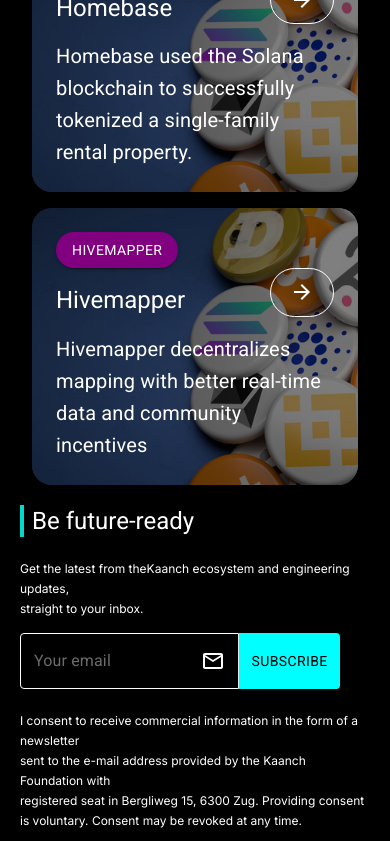
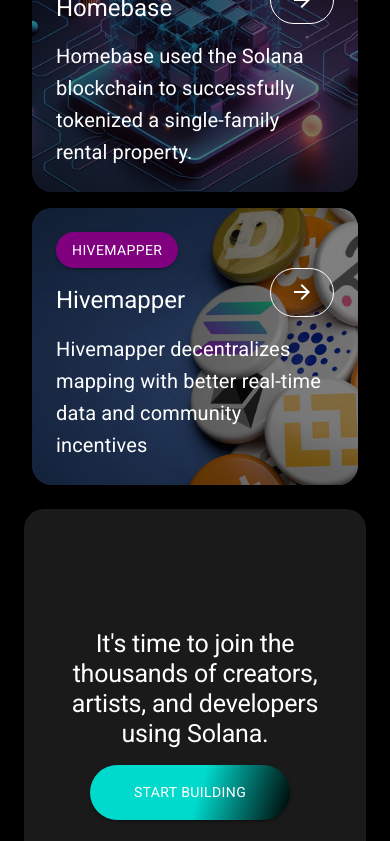
Before and after one commit to nagendrasha/kaanch, a Next.js app: page / in a window 390 px wide. Shown: the part 3902-4743 px from the top of the page. Built offline with nearby package versions, Linux system fonts and the light colour scheme.

Commit message:
bg changes

```diff
--- a/src/components/Homepage.jsx
+++ b/src/components/Homepage.jsx
@@ -15,6 +15,8 @@
 import ArrowForwardIcon from "@mui/icons-material/ArrowForward";
 import ArrowCircleRightOutlinedIcon from "@mui/icons-material/ArrowCircleRightOutlined";
 import crypto from "../assets/crypto.jpg";
+import blockchain from "../assets/Blockchain.png";
+import bg1 from "../assets/bg1.jpg";
 import SlidesComp from "./SlidesComp";
 import Typewriter from "typewriter-effect";
 
@@ -30,7 +32,7 @@
   {
     id: 2,
     title: "Homebase",
-    image: crypto,
+    image: blockchain,
     desc: "Homebase used the Solana blockchain to successfully tokenized a single-family rental property.",
     link: "https://www.bobaguy.com/",
     aos: "fade-up",
@@ -74,7 +76,6 @@
 ];
 
 const Homepage = () => {
-
   const [isMobile, setIsMobile] = useState(window.innerWidth <= 768);
 
   useEffect(() => {
@@ -82,11 +83,11 @@
       setIsMobile(window.innerWidth <= 768);
     };
 
-    window.addEventListener('resize', handleResize);
+    window.addEventListener("resize", handleResize);
 
     // Cleanup event listener on component unmount
     return () => {
-      window.removeEventListener('resize', handleResize);
+      window.removeEventListener("resize", handleResize);
     };
   }, []);
 
@@ -397,7 +398,7 @@
               color: "white",
               border: "1px solid white",
               float: "right",
-              mt:{lg:2,sm:2,xs:2}
+              mt: { lg: 2, sm: 2, xs: 2 },
             }}
           >
             GO TO CASE STUDIES <ArrowForwardIcon sx={{ color: "white" }} />
@@ -409,7 +410,7 @@
           sx={{
             position: "relative",
             borderRadius: "20px",
-            backgroundImage: `url('https://www.shutterstock.com/image-illustration/top-7-cryptocurrency-tokens-by-600nw-2152214777.jpg')`,
+            backgroundImage: `url(${bg1.src})`,
             backgroundSize: "cover",
             backgroundColor: "gray",
             backgroundPosition: "center",
@@ -487,7 +488,7 @@
               backgroundColor: "gray",
               backgroundPosition: "center",
               backgroundRepeat: "no-repeat",
-              p: {lg:4,sm:3,xs:3},
+              p: { lg: 4, sm: 3, xs: 3 },
               mt: 2,
               mx: 2,
               overflow: "hidden",
@@ -557,6 +558,54 @@
           </Grid>
         ))}
       </Grid>
+
+      <Grid
+        container
+        sx={{ backgroundColor: "black", p: { lg: 15, sm: 3, xs: 3 } }}
+      >
+        <Grid
+          item
+          xs={12}
+          md={12}
+          sx={{
+            backgroundColor: "rgba(255, 255, 255, 0.1)",
+            py: 15, px:{lg:10,sm:2,xs:2},
+            borderRadius:'20px',
+            display:'flex',
+            flexDirection:'column',
+            justifyContent:'center',
+            textAlign:'center'
+           }}
+           data-aos="flip-up"
+        >
+
+          <Typography variant="h2" sx={{ color:'white',fontSize:{lg:'50px',sm:'25px',xs:'25px'} }}>
+            It's time to join the thousands of creators, artists, and developers
+            using Solana.
+          </Typography>
+          <Box>
+          <Button
+              variant="contained"
+              sx={{
+                color: "white",
+                width:200,
+                mt:2,
+                p: "15px 30px",
+                borderRadius: "100px",
+                mr: "10px",
+                "&:hover": {
+                  background: "white",
+                  color: "black",
+                },
+                background:
+                  "linear-gradient(108deg, rgba(0,218,205,1) 54%, rgba(0,0,0,1) 100%)",
+              }}
+            >
+              Start Building
+            </Button>
+            </Box>
+        </Grid>
+      </Grid>
     </>
   );
 };
```
Also changed, not shown: src/assets/Blockchain.png (added), src/assets/bg1.jpg (added).
